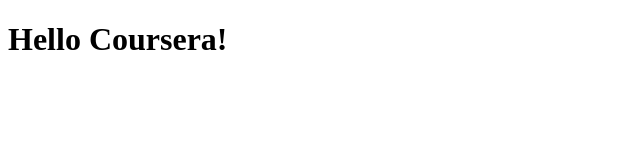
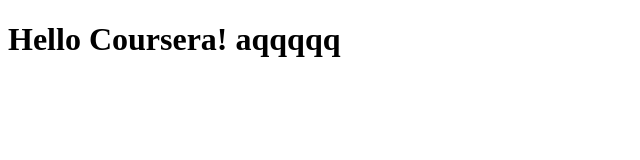
Before and after one commit to melihoguzkan/coursera-test, a plain HTML site: page site/index.html in a window 1280 px wide. Shown: the whole page, without its empty margins (0-640 px from the left). Drawn offline with Linux system fonts and the light colour scheme.

Commit message:
Small addition to our page content.

```diff
--- a/site/index.html
+++ b/site/index.html
@@ -4,6 +4,6 @@
 	<title>Hello Coursera!</title>
 </head>
 <body>
-<h1>Hello Coursera!</h1>
+<h1>Hello Coursera! aqqqqq</h1>
 </body>
 </html>
```
